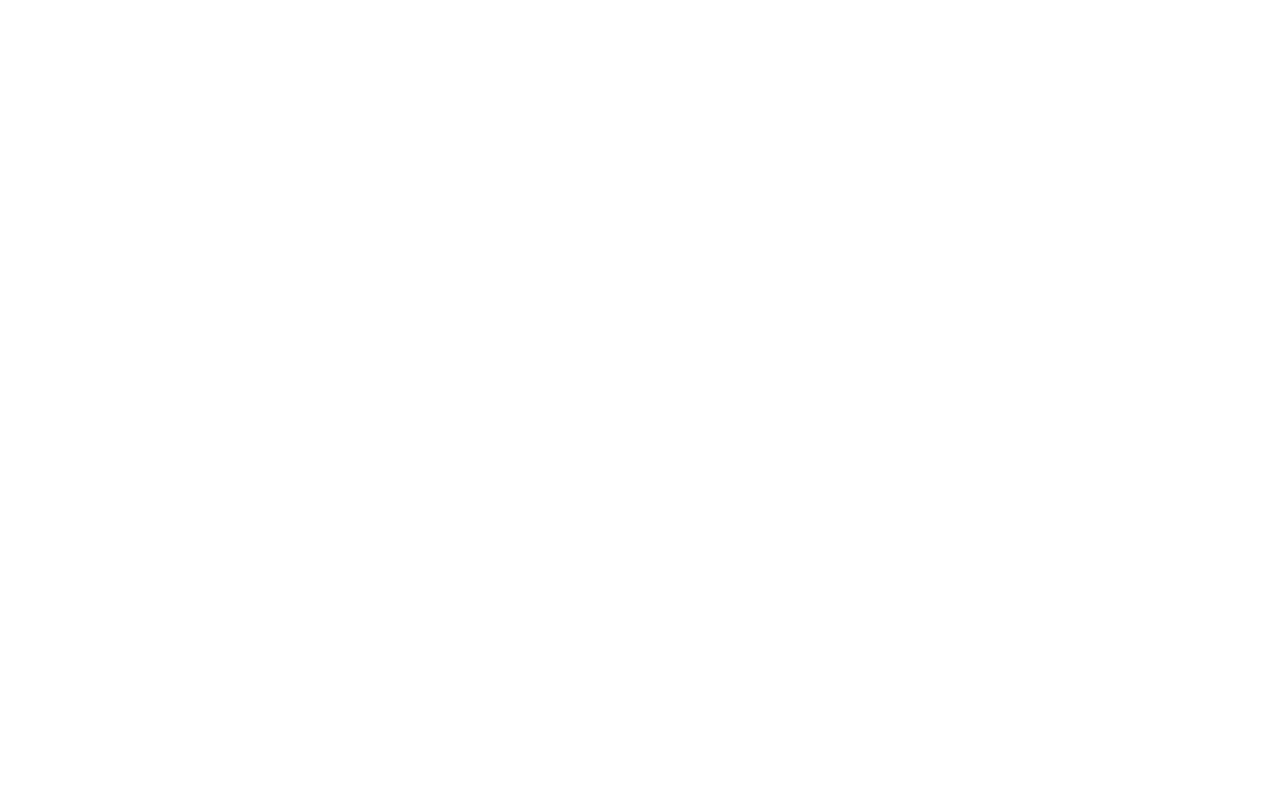
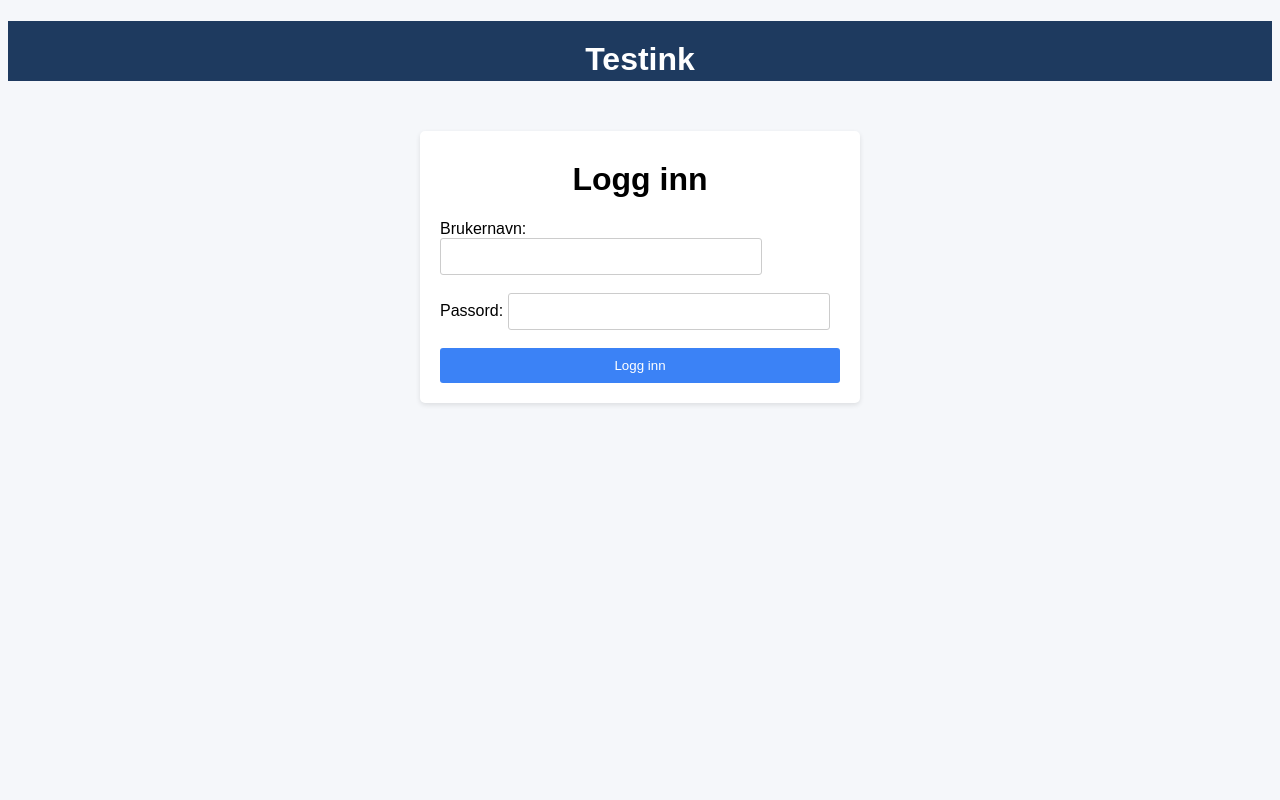
Before and after one commit to J6kub/is-115-ticket-system, a PHP site: page /app/login-page/index.php in a window 1280 px wide. Before the commit the page is empty. Run offline with PHP 8.4, Linux system fonts and the light colour scheme.

Commit message:
log in page

```diff
--- a/app/login-page/index.css
+++ b/app/login-page/index.css
@@ -0,0 +1,52 @@
+body {
+    background-color: #F5F7FA;
+    font-family: Arial, sans-serif;
+
+
+}
+
+header {
+    background-color: #1E3A5F;
+    color: #fff;
+    text-align: center;
+    height: 60px;
+    width: 100%;
+
+
+}
+header h1 {
+    padding: 20px;
+}
+
+.login-container {
+    max-width: 400px;
+    margin: 50px auto;
+    padding: 20px;
+    background-color: #fff;
+    border-radius: 5px;
+    box-shadow: 0 2px 5px rgba(0, 0, 0, 0.1);
+}
+
+input[type="text"],
+input[type="password"] {
+    width: 300px;
+    padding: 10px;
+    border: 1px solid #ccc;
+    border-radius: 3px;
+
+}
+
+.login-container button {
+    width: 100%;
+    padding: 10px;
+    background-color: #3B82F6;
+    color: #fff;
+    border: none;
+    border-radius: 3px;
+    cursor: pointer;
+}
+
+.login-container h1 {
+    text-align: center;
+    margin-top: 10px;
+}
--- a/app/login-page/index.php
+++ b/app/login-page/index.php
@@ -0,0 +1,24 @@
+<!DOCTYPE html>
+<html lang="en">
+<head>
+    <meta charset="UTF-8">
+    <meta name="viewport" content="width=device-width, initial-scale=1.0">
+    <link rel="stylesheet" href="index.css">
+    <title>Document</title>
+</head>
+<body>
+    <header>
+        <h1>Testink</h1>
+    </header>
+    <div class="login-container">
+        <h1>Logg inn</h1>
+        <form>
+            <label for="username">Brukernavn:</label>
+            <input type="text" id="username" name="username" required><br><br>
+            <label for="password">Passord:</label>
+            <input type="password" id="password" name="password" required><br><br>
+            <button type="submit">Logg inn</button>
+        </form>
+    </div>
+</body>
+</html>
--- a/index.php
+++ b/index.php
@@ -1,5 +1,7 @@
 <html>
 	<head>
 		<h1>Testink</h1>
+		<a href="app/login-page/index.php">Login</a>
+
 	</head>
 </html>
```
